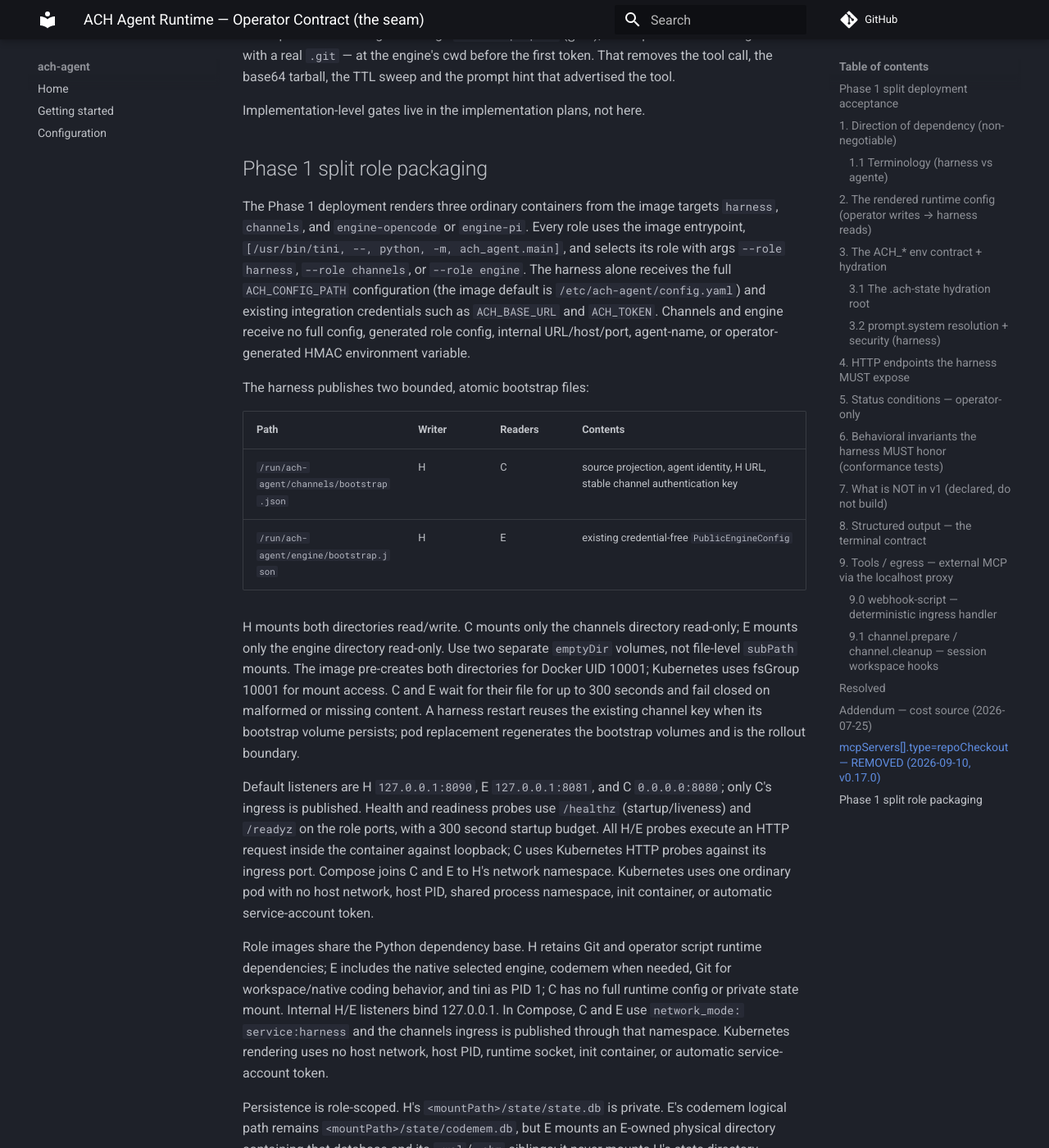
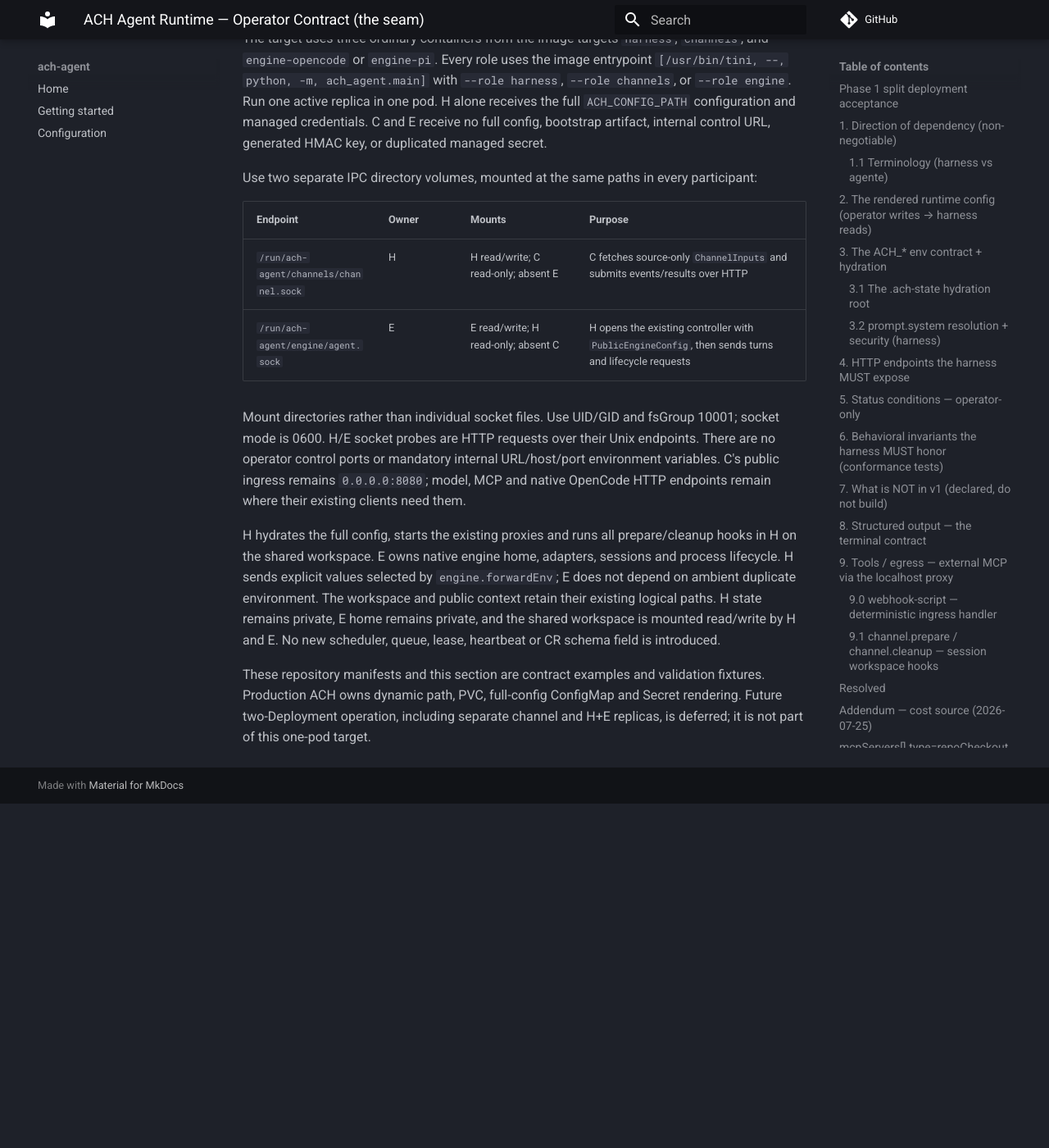
Before and after one commit to ackstorm/ach-agent, an MkDocs documentation site: the page built from docs/schemas/operator-contract.md, in a window 1280 px wide and 1400 px high, scrolled down 24251 px. Shown: the whole window at 82% size. Built offline with MkDocs 1.6.1 and Material for MkDocs 9.7.7, drawn with Linux system fonts in a browser that asks for light colours; comment, search, counter and statistics services are not loaded; after the commit the page ends 25231 px from its top, so only the background shows below that; some of the changed text lies outside the part shown.

Commit message:
docs: hand off unix split operator contract

```diff
--- a/docs/schemas/operator-contract.md
+++ b/docs/schemas/operator-contract.md
@@ -58,12 +58,13 @@
 
 ### Phase 1 split deployment acceptance
 
-The repository's task-owned split Compose manifest is an acceptance fixture for
-the three application roles: channels, harness, and engine. H receives the full
-config and writes the two fixed bootstrap files; C and E consume only their
-read-only bootstrap directory. The fixture's synthetic upstream and credentials
-are test values only. See [`phase1-split-evidence.md`](../reports/phase1-split-evidence.md)
-for historical measured acceptance and its limits.
+Validation is in progress for the task-owned split Compose manifest. The target is
+one pod with three ordinary tini containers and one active replica: channels (C),
+harness (H), and engine (E). H reads the full rendered config; C and E receive only
+the inputs required through the two Unix sockets. The fixture's synthetic upstream
+and credentials are test values only. See [`phase1-split-evidence.md`](../reports/phase1-split-evidence.md)
+for historical measured acceptance and its limits. The self-contained operator handoff
+is [`2026-09-14-unix-operator-handoff.md`](../superpowers/specs/2026-09-14-unix-operator-handoff.md).
 
 ---
 
@@ -856,26 +857,18 @@
 nothing bounds parallel clones until `maxConcurrentInvocations` applies. On the lane, all
 three come free from machinery that already exists.
 
-**The credential is the harness's, never the agent's.** `secretEnv` names go through the same
-env-only `SecretSource` as `webhook.auth.secret`: resolved from `os.environ` per use, redacted
-in logs, and stripped from `engine.forwardEnv` so the opencode subprocess cannot inherit them.
-Honest ceiling: harness and opencode share a container and a uid, so an agent with a shell can
-read `/proc/<pid>/environ`. "We do not hand it over" ≠ "it cannot be obtained".
+`secretEnv` names are resolved by H from its environment per use, redacted in logs, and
+remain H-side. H resolves the existing `engine.forwardEnv` selector and sends only the
+selected names and values to E as explicit launch environment. Managed ACH/model/MCP
+credentials and preparation-only secrets are not automatically forwarded. An explicitly
+selected custom value is deliberately visible to the native engine.
 
-When `secretEnv` is present, the hook runs with a fresh harness-private `HOME`, cwd and
-checkout. The supported result is a fully materialized Git checkout at
-`$ACH_WORKSPACE/repo`; before the hook exits it must download every object reachable from
-its refs so the producer can create a bundle without another network request. This costs
-more bandwidth and private scratch storage than a filtered clone, including historical
-blobs that the current revision does not use, but it keeps credential use inside the
-operator hook. An incomplete promisor checkout fails with guidance to fetch those objects
-while credentials are still available. After the hook exits, the harness publishes a
-credential-free Git bundle and locally fetches it into the existing engine checkout. The
-target workspace root, `.git` directory, untracked files and local objects are retained.
-Private cleanup hooks use the same private contract and cannot read or delete the engine
-workspace; a cleanup script that still names the old workspace may complete successfully
-while leaving that workspace unchanged, so operators must migrate it. Hooks without
-`secretEnv` retain the ordinary workspace behavior above.
+All prepare and cleanup hooks execute in H, whether or not they use `secretEnv`, against
+the existing shared session workspace. There is no mandatory private clone, bundle export
+or import, workspace reset, Git inspection, or credential-dependent hook path. This keeps
+the original shared-checkout trust model: an agent with shell access may inspect files or
+process environments available in its container. Operators remain responsible for the
+script's Git and checkout policy.
 
 **Contract for script authors:**
 
@@ -894,18 +887,16 @@
   script through `ACH_SCRIPT` + trampoline for the same reason). First failing command aborts;
   an unset var aborts.
 - **Prepare must be idempotent.** The target workspace is keyed by `session_key` and survives
-  across events. Credential-bearing hooks run against fresh private checkout paths each time;
-  clone-or-fetch behavior is preserved by the local bundle handoff into the populated target.
-- Cleanup should also be idempotent so a later process can safely clean private state left by an
-  interrupted cleanup. Credential-bearing cleanup cannot mutate the engine workspace; its
-  failures are best-effort, logged and counted without changing delivery.
+  across events. The same populated checkout is used again for the same key.
+- Cleanup should also be idempotent. Its failures are best-effort, logged and counted without
+  changing delivery.
 - For prepare, non-zero exit, timeout, or spawn failure ⇒ **fail-closed**: the invocation is abandoned,
   nothing is posted, `ach_agent_prepare_failures_total{reason}` increments. Deliberately the
   opposite of memory's fail-open probe — a review of a repo that is not there is worse than
   no review.
-- For credential-free hooks, `HOME` is pinned to the workspace and `GIT_TERMINAL_PROMPT=0` is
-  set. Credential-bearing hooks receive a fresh private `HOME`; the base env is a small
-  allowlist (`PATH`, `SHELL`, `LANG`, `LANGUAGE`, `TZ`) plus what `env`/`secretEnv` declare.
+- `HOME` is pinned to the workspace and `GIT_TERMINAL_PROMPT=0` is set for prepare and cleanup.
+  The base env is a small allowlist (`PATH`, `SHELL`, `LANG`, `LANGUAGE`, `TZ`) plus what
+  `env`/`secretEnv` declare.
 
 **Two rules the reference script exists to demonstrate:**
 
@@ -1026,61 +1017,35 @@
 
 ## Phase 1 split role packaging
 
-The Phase 1 deployment renders three ordinary containers from the image targets
-`harness`, `channels`, and `engine-opencode` or `engine-pi`. Every role uses the
-image entrypoint, `[/usr/bin/tini, --, python, -m, ach_agent.main]`, and selects
-its role with args `--role harness`, `--role channels`, or `--role engine`.
-The harness alone receives the full `ACH_CONFIG_PATH` configuration (the image
-default is `/etc/ach-agent/config.yaml`) and existing integration credentials
-such as `ACH_BASE_URL` and `ACH_TOKEN`. Channels and engine receive no full
-config, generated role config, internal URL/host/port, agent-name, or
-operator-generated HMAC environment variable.
+The target uses three ordinary containers from the image targets `harness`, `channels`,
+and `engine-opencode` or `engine-pi`. Every role uses the image entrypoint
+`[/usr/bin/tini, --, python, -m, ach_agent.main]` with `--role harness`, `--role channels`,
+or `--role engine`. Run one active replica in one pod. H alone receives the full
+`ACH_CONFIG_PATH` configuration and managed credentials. C and E receive no full config,
+bootstrap artifact, internal control URL, generated HMAC key, or duplicated managed secret.
 
-The harness publishes two bounded, atomic bootstrap files:
+Use two separate IPC directory volumes, mounted at the same paths in every participant:
 
-| Path | Writer | Readers | Contents |
+| Endpoint | Owner | Mounts | Purpose |
 | --- | --- | --- | --- |
-| `/run/ach-agent/channels/bootstrap.json` | H | C | source projection, agent identity, H URL, stable channel authentication key |
-| `/run/ach-agent/engine/bootstrap.json` | H | E | existing credential-free `PublicEngineConfig` |
+| `/run/ach-agent/channels/channel.sock` | H | H read/write; C read-only; absent E | C fetches source-only `ChannelInputs` and submits events/results over HTTP |
+| `/run/ach-agent/engine/agent.sock` | E | E read/write; H read-only; absent C | H opens the existing controller with `PublicEngineConfig`, then sends turns and lifecycle requests |
 
-H mounts both directories read/write. C mounts only the channels directory
-read-only; E mounts only the engine directory read-only. Use two separate
-`emptyDir` volumes, not file-level `subPath` mounts. The image pre-creates both
-directories for Docker UID 10001; Kubernetes uses fsGroup 10001 for mount access.
-C and E wait for their file for up to 300 seconds
-and fail closed on malformed or missing content. A harness restart reuses the
-existing channel key when its bootstrap volume persists; pod replacement
-regenerates the bootstrap volumes and is the rollout boundary.
+Mount directories rather than individual socket files. Use UID/GID and fsGroup 10001;
+socket mode is 0600. H/E socket probes are HTTP requests over their Unix endpoints.
+There are no operator control ports or mandatory internal URL/host/port environment
+variables. C's public ingress remains `0.0.0.0:8080`; model, MCP and native OpenCode
+HTTP endpoints remain where their existing clients need them.
 
-Default listeners are H `127.0.0.1:8090`, E `127.0.0.1:8081`, and C
-`0.0.0.0:8080`; only C's ingress is published. Health and readiness probes use
-`/healthz` (startup/liveness) and `/readyz` on the role ports, with a 300 second
-startup budget. All H/E probes execute an HTTP request inside the container
-against loopback; C uses Kubernetes HTTP probes against its ingress port.
-Compose joins C and E to H's network namespace. Kubernetes uses one ordinary
-pod with no host network, host PID, shared process namespace, init container,
-or automatic service-account token.
+H hydrates the full config, starts the existing proxies and runs all prepare/cleanup hooks
+in H on the shared workspace. E owns native engine home, adapters, sessions and process
+lifecycle. H sends explicit values selected by `engine.forwardEnv`; E does not depend on
+ambient duplicate environment. The workspace and public context retain their existing
+logical paths. H state remains private, E home remains private, and the shared workspace
+is mounted read/write by H and E. No new scheduler, queue, lease, heartbeat or CR schema
+field is introduced.
 
-Role images share the Python dependency base. H retains Git and operator script
-runtime dependencies; E includes the native selected engine, codemem when
-needed, Git for workspace/native coding behavior, and tini as PID 1; C has no
-full runtime config or private state mount. Internal H/E listeners bind
-127.0.0.1. In Compose, C and E use `network_mode: service:harness` and the
-channels ingress is published through that namespace. Kubernetes rendering
-uses no host network, host PID, runtime socket, init container, or automatic
-service-account token.
-
-Persistence is role-scoped. H's `<mountPath>/state/state.db` is private. E's
-codemem logical path remains `<mountPath>/state/codemem.db`, but E mounts an
-E-owned physical directory containing that database and its `-wal`/`-shm`
-siblings; it never mounts H's state directory. Existing codemem data must be
-relocated offline as one coherent SQLite set before rollout, with an integrity
-check and backup. An empty E directory is not a migration and MUST NOT be used
-to silently reset existing memory. Ephemeral deployments use the same logical
-paths backed by `emptyDir` and set persistence disabled. Custom `engine.home`
-and `engine.workDir` render equivalent narrow E/private and H/E/shared mounts.
-
-These repository manifests are contract examples and validation fixtures.
-Production ACH owns dynamic path, PVC, full-config ConfigMap, and Secret
-rendering; adding these files does not mutate a cluster or complete that
-separate repository change.
+These repository manifests and this section are contract examples and validation fixtures.
+Production ACH owns dynamic path, PVC, full-config ConfigMap and Secret rendering. Future
+two-Deployment operation, including separate channel and H+E replicas, is deferred; it
+is not part of this one-pod target.
--- /dev/null
+++ b/docs/superpowers/specs/2026-09-14-unix-operator-handoff.md
@@ -0,0 +1,85 @@
+# Unix split operator handoff
+
+Status: target handoff; validation remains in progress. This document is self-contained
+for an operator rendering the runtime outside this repository.
+
+## Deployment shape
+
+Run one pod with three ordinary containers and one active replica:
+
+| Role | Entry point | Responsibility |
+| --- | --- | --- |
+| C, channels | `tini -- python -m ach_agent.main --role channels` | Public ingress, source adapters, event submission and result delivery |
+| H, harness | `tini -- python -m ach_agent.main --role harness` | Full config, hydration, queues, hooks, prompts, proxies and lifecycle coordination |
+| E, engine | `tini -- python -m ach_agent.main --role engine` | Native adapter, session store, engine home and process lifecycle |
+
+H is the only role that reads the full rendered runtime config and managed credentials.
+C receives source-only channel inputs. E receives the existing `PublicEngineConfig` through
+the existing controller request. No bootstrap JSON, bootstrap key, internal HMAC, duplicated
+managed secret, or operator control URL is required.
+
+## IPC mounts and probes
+
+Create two distinct IPC directory volumes. Mount the directories at the same paths:
+
+| Directory and socket | Owner | Mounts |
+| --- | --- | --- |
+| `/run/ach-agent/channels/channel.sock` | H | H read/write; C read-only; absent E |
+| `/run/ach-agent/engine/agent.sock` | E | E read/write; H read-only; absent C |
+
+Mount directories rather than individual socket files. Use the existing UID/GID and fsGroup
+10001. Socket files are mode 0600. H and E health/readiness probes make HTTP requests over
+their Unix socket; C's public probe and ingress use HTTP on port 8080. There are no internal
+control TCP ports. Model, MCP and native OpenCode HTTP endpoints remain available wherever
+their existing clients require them.
+
+The C-to-H request on `channel.sock` is `GET /internal/v1/config`, returning source-only
+`ChannelInputs` before C starts source adapters. H-to-E initialization uses the existing
+controller-open request on `agent.sock` with `PublicEngineConfig`; the controller response
+does not echo private configuration. Turns, streams, cancellation, stop confirmation and
+result correlation continue through the existing HTTP request/event API.
+
+## Configuration and environment
+
+H hydrates the full config and starts the existing model/MCP/A2A proxies. H keeps managed
+ACH, model, MCP and preparation credentials. The existing `engine.forwardEnv` remains a
+name selector; H resolves the selected values and sends the explicit `engineEnv` mapping to
+E. E applies that mapping to native children without requiring the operator to duplicate
+those variables in E and without mutating E's global environment. Only deliberately selected
+values cross this boundary.
+
+No CR schema or public runtime field is added for the split. Do not add a scheduler, internal
+broker, lease, heartbeat, generic transport layer or new cleanup service.
+
+## Workspace and hooks
+
+H and E mount the existing workspace volume at the same logical path. Preserve the exact
+`workspace_dir(work_dir, session_key)` mapping, session reuse, warm idle TTL and native
+conversation behavior. H executes every configured `prepare` and `cleanup` hook, with or
+without `secretEnv`, using the original shared-workspace contract:
+
+- prepare runs after lane admission and before native acquisition, with cwd and `HOME` equal
+  to `ACH_WORKSPACE`;
+- cleanup runs best-effort at the original teardown point, after confirmed native stop when
+  an engine was acquired, with cwd at the workspace parent and `HOME` still the workspace;
+- selected env, event variables, shell/stdin behavior, timeout, output bounds, redaction and
+  failure policy remain unchanged;
+- `webhook-script` remains H-side, uses its original temporary-workspace and newline-terminated
+  payload behavior, and does not acquire a native engine.
+
+There is no mandatory private clone, bundle export/import, workspace reset, Git inspection or
+credential-dependent hook path. This preserves the original shared-checkout trust model.
+The native engine home remains E-private. H state remains H-private. The existing shared
+public context is H-write/E-read.
+
+## Operator boundaries and deferred topology
+
+Expose only C's public ingress from this target pod. Use ordinary volume permissions so C can
+connect through its read-only channels directory but cannot replace H's socket; E can write
+its engine socket while H connects read-only. Keep runtime configuration and H state out of C
+and E mounts, and keep E's native home out of H mounts.
+
+This handoff covers one pod, one active replica and the two-socket split. A future topology
+with separate channel deployments and separate H+E replicas is deferred. Image publication,
+cluster rollout, dynamic PVC/ConfigMap/Secret rendering and external operator changes require
+separate authorization and validation.
```
Also changed, not shown: README.md (+23 -12 lines).
